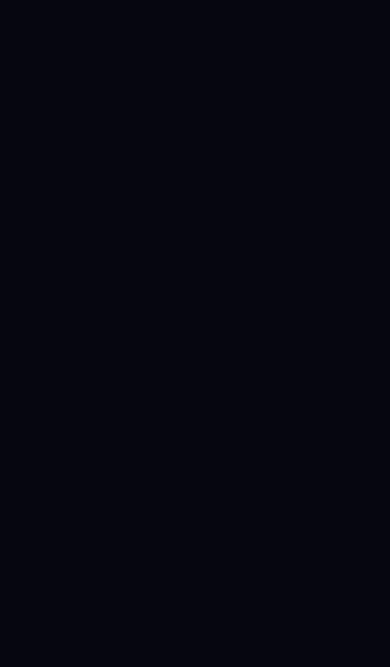
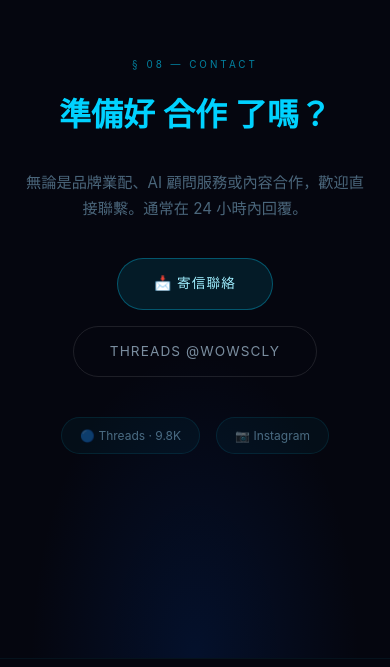
Before and after one commit to allen-0777/allen-0777.github.io, a React (Vite) app in the folder wowscly-site/: page / in a window 390 px wide. Shown: the part 7223-7890 px from the top of the page. Before the commit the page ends 6193 px from the top, so only its background shows below. Built offline with nearby package versions, Linux system fonts and the light colour scheme.

Commit message:
feat: add Contact section and assemble full 8-section page

```diff
--- a/wowscly-site/src/App.jsx
+++ b/wowscly-site/src/App.jsx
@@ -5,6 +5,8 @@ import Services from './components/sections/Services'
 import Work from './components/sections/Work'
 import Process from './components/sections/Process'
 import Stats from './components/sections/Stats'
+import Testimonials from './components/sections/Testimonials'
+import Contact from './components/sections/Contact'
 
 export default function App() {
   return (
@@ -17,6 +19,8 @@ export default function App() {
       <Work />
       <Process />
       <Stats />
+      <Testimonials />
+      <Contact />
     </>
   )
 }
--- /dev/null
+++ b/wowscly-site/src/components/sections/Contact.jsx
@@ -0,0 +1,95 @@
+import { motion } from 'framer-motion'
+import styles from './Contact.module.css'
+
+const headingWords = ['準備好', '合作', '了嗎？']
+
+const wordVariants = {
+  hidden:  { opacity: 0, y: '100%' },
+  visible: { opacity: 1, y: '0%' },
+}
+const containerVariants = {
+  hidden: {},
+  visible: { transition: { staggerChildren: 0.1, delayChildren: 0.1 } },
+}
+
+export default function Contact() {
+  return (
+    <>
+      <section id="contact" className={styles.contact}>
+        <div className="section-inner">
+          <div className={styles.inner}>
+            <span className="section-label" style={{ display: 'block', marginBottom: 16 }}>§ 08 — Contact</span>
+
+            <motion.h2
+              className={styles.heading}
+              variants={containerVariants}
+              initial="hidden"
+              whileInView="visible"
+              viewport={{ once: true, margin: '-60px' }}
+            >
+              {headingWords.map((word, i) => (
+                <span key={i} className={styles.word} style={{ marginRight: i < headingWords.length - 1 ? '0.25em' : 0 }}>
+                  <motion.span
+                    variants={wordVariants}
+                    style={{ display: 'inline-block' }}
+                    transition={{ duration: 0.5, ease: [0.2, 0.8, 0.2, 1] }}
+                  >
+                    {word === '合作' ? <span style={{ color: 'var(--cyan)' }}>{word}</span> : word}
+                  </motion.span>
+                </span>
+              ))}
+            </motion.h2>
+
+            <motion.p
+              className={styles.body}
+              initial={{ opacity: 0, y: 24 }}
+              whileInView={{ opacity: 1, y: 0 }}
+              viewport={{ once: true }}
+              transition={{ duration: 0.55, delay: 0.35, ease: [0.2,0.8,0.2,1] }}
+            >
+              無論是品牌業配、AI 顧問服務或內容合作，歡迎直接聯繫。通常在 24 小時內回覆。
+            </motion.p>
+
+            <motion.div
+              className={styles.btns}
+              initial={{ opacity: 0, y: 24 }}
+              whileInView={{ opacity: 1, y: 0 }}
+              viewport={{ once: true }}
+              transition={{ duration: 0.55, delay: 0.5, ease: [0.2,0.8,0.2,1] }}
+            >
+              <motion.a
+                href="mailto:alleniverson7531@gmail.com"
+                className={styles.btnPrimary}
+                whileHover={{ scale: 1.04 }}
+                whileTap={{ scale: 0.97 }}
+              >
+                📩 寄信聯絡
+              </motion.a>
+              <motion.a
+                href="https://www.threads.com/@wowscly"
+                target="_blank"
+                rel="noreferrer"
+                className={styles.btnSecondary}
+                whileHover={{ scale: 1.03 }}
+              >
+                Threads @wowscly
+              </motion.a>
+            </motion.div>
+
+            <motion.div
+              className={styles.socials}
+              initial={{ opacity: 0 }}
+              whileInView={{ opacity: 1 }}
+              viewport={{ once: true }}
+              transition={{ duration: 0.5, delay: 0.65 }}
+            >
+              <a href="https://www.threads.com/@wowscly" className={styles.pill} target="_blank" rel="noreferrer">🔵 Threads · 9.8K</a>
+              <a href="#" className={styles.pill}>📷 Instagram</a>
+            </motion.div>
+          </div>
+        </div>
+      </section>
+      <footer className={styles.footer}>© 2025 WOWSCLY. All rights reserved.</footer>
+    </>
+  )
+}
--- /dev/null
+++ b/wowscly-site/src/components/sections/Contact.module.css
@@ -0,0 +1,49 @@
+.contact {
+  background: var(--bg);
+  background-image: radial-gradient(ellipse 70% 60% at 50% 100%, rgba(0,60,160,0.2) 0%, transparent 60%);
+}
+
+.inner { text-align: center; max-width: 600px; margin: 0 auto; }
+
+.heading { font-size: clamp(2em, 5vw, 2.8em); font-weight: 800; margin-bottom: 16px; }
+.heading span { color: var(--cyan); }
+
+.body { color: var(--muted); line-height: 1.7; margin-bottom: 36px; font-size: 0.95em; }
+
+.btns { display: flex; gap: 16px; justify-content: center; flex-wrap: wrap; margin-bottom: 40px; }
+
+.btnPrimary {
+  padding: 14px 36px; border-radius: 100px;
+  background: rgba(0,210,255,0.10); border: 1px solid rgba(0,210,255,0.32);
+  color: #a0efff; font-size: 0.85em; letter-spacing: 0.08em; text-transform: uppercase;
+  text-decoration: none; cursor: pointer; transition: background var(--dur-sm), box-shadow var(--dur-sm);
+}
+.btnPrimary:hover {
+  background: rgba(0,210,255,0.2); box-shadow: 0 0 28px rgba(0,210,255,0.2);
+}
+
+.btnSecondary {
+  padding: 14px 36px; border-radius: 100px;
+  background: transparent; border: 1px solid rgba(255,255,255,0.1);
+  color: rgba(200,232,255,0.6); font-size: 0.85em; letter-spacing: 0.08em; text-transform: uppercase;
+  text-decoration: none; cursor: pointer; transition: border-color var(--dur-sm), color var(--dur-sm);
+}
+.btnSecondary:hover { border-color: rgba(0,210,255,0.25); color: var(--text); }
+
+.socials { display: flex; gap: 16px; justify-content: center; }
+
+.pill {
+  display: flex; align-items: center; gap: 8px; padding: 8px 18px;
+  background: rgba(0,210,255,0.04); border: 1px solid rgba(0,210,255,0.1);
+  border-radius: 100px; font-size: 0.75em; color: var(--muted);
+  text-decoration: none; transition: border-color var(--dur-sm), color var(--dur-sm);
+}
+.pill:hover { border-color: rgba(0,210,255,0.25); color: var(--text); }
+
+.word { display: inline-block; overflow: hidden; }
+
+.footer {
+  text-align: center; padding: 24px;
+  font-size: 0.7em; color: rgba(160,220,255,0.2);
+  border-top: 1px solid rgba(0,210,255,0.06);
+}
```
